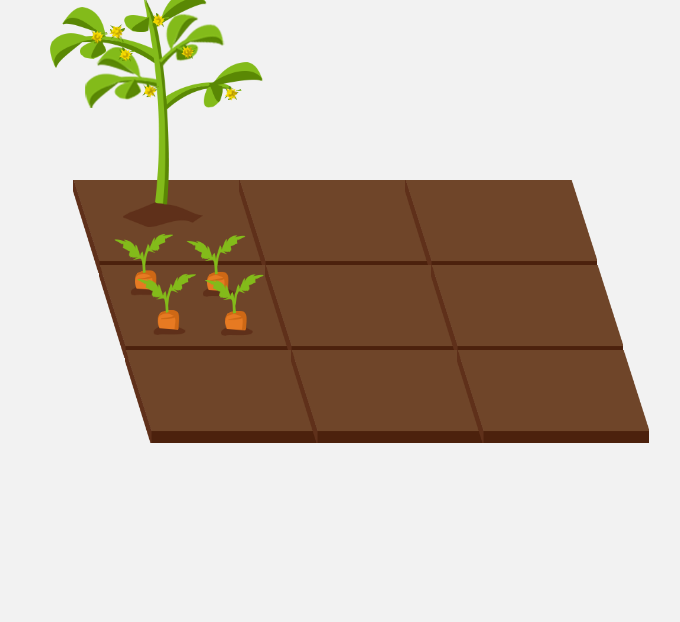
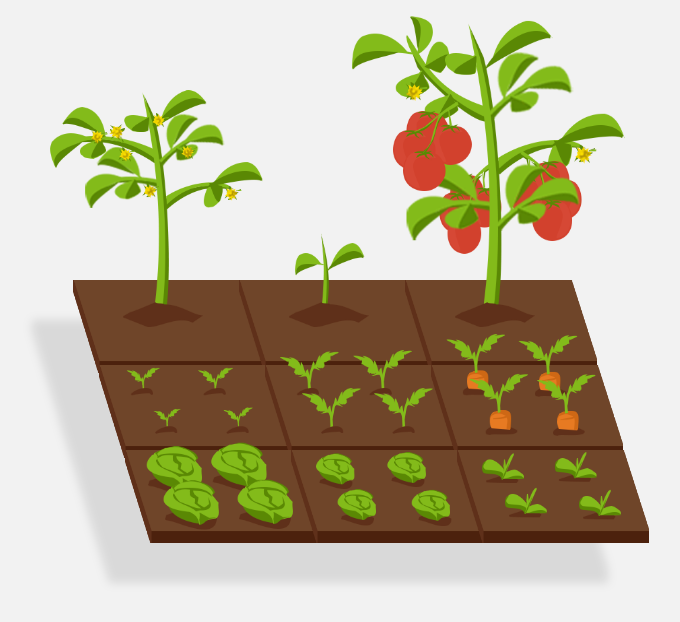
Before and after one commit to Gauthierflichy/PlanToGether, a website: page index.html in a window 1280 px wide. Shown: the whole page, without its empty margins (237-917 px from the left). Drawn offline with nearby package versions, Linux system fonts and the light colour scheme.

Commit message:
ombre ajoutéé

```diff
--- a/index.html
+++ b/index.html
@@ -15,17 +15,48 @@
     <div class="case">
         <img src="img/tomate2.png" class="img_reset" alt="img">
     </div>
-    <div class="case"></div>
-    <div class="case"></div>
+    <div class="case">
+        <img src="img/tomate1.png" class="img_reset" alt="img">
+    </div>
+    <div class="case">
+        <img src="img/tomate3.png" class="img_reset" alt="img">
+
+    </div>
     <div class="case sec_row">
+        <img src="img/carrot1.png" class="img_reset" alt="img">
+
+    </div>
+    <div class="case">
+        <img src="img/carrot2.png" class="img_reset" alt="img">
+
+    </div>
+    <div class="case">
         <img src="img/carrot3.png" class="img_reset" alt="img">
 
     </div>
-    <div class="case"></div>
-    <div class="case"></div>
-    <div class="case thrid_row"></div>
-    <div class="case"></div>
-    <div class="case"></div>
+    <div class="case thrid_row">
+        <img src="img/chou3.png" class="img_reset" alt="img">
+
+    </div>
+    <div class="case">
+        <img src="img/chou2.png" class="img_reset" alt="img">
+    </div>
+    <div class="case">
+        <img src="img/chou1.png" class="img_reset" alt="img">
+    </div>
+
+    <div class="shadow">
+        <div class="case_shadow"></div>
+        <div class="case_shadow"></div>
+        <div class="case_shadow"></div>
+        <div class="case_shadow sec_row"></div>
+        <div class="case_shadow"></div>
+        <div class="case_shadow"></div>
+        <div class="case_shadow thrid_row"></div>
+        <div class="case_shadow"></div>
+        <div class="case_shadow"></div>
+        <!--<div class="case_shadow"></div>-->
+    </div>
 </div>
 
 </body>
--- a/style.css
+++ b/style.css
@@ -13,7 +13,7 @@ body{
     height: 100%;
     /*background: white;*/
     margin: auto;
-    margin-top:200px;
+    margin-top:300px;
 }
 
 .case{
@@ -21,17 +21,18 @@ body{
     background:url(img/terre.png);
     background-size:contain;
     background-repeat:no-repeat;
-    width:32%;
+    width:192px;
     height: 100px;
     overflow:visible;
     margin-left:-30px;
     margin-top:-20px;
+    /*filter: drop-shadow(-41px 40px 5px rgba(1, 1, 1, 0.2));*/
 }
 .sec_row{
-    margin-left:-4px;
+    margin-left:-4px !important
 }
 .thrid_row{
-    margin-left:22px;
+    margin-left:22px !important
 }
 .img_reset{
     text-align: right;
@@ -41,8 +42,33 @@ body{
     width: 404px;
 }
 
+.shadow{
+    max-width:600px;
 
+    position: absolute;
 
+    top: 0;
+    /*height: 100%;*/
+    /*width: 100%;*/
+    margin-top:300px;
+    filter: drop-shadow(-41px 40px 5px rgba(1, 1, 1, 0.1));
+    z-index:-200;
+
+}
+.case_shadow{
+    display:inline-block;
+    background:url(img/terre.png);
+    background-size:contain;
+    background-repeat:no-repeat;
+    width:192px;
+    height: 100px;
+    overflow:visible;
+    margin-left:-30px;
+    margin-top:-20px;
+    /*background: rgba(0, 0, 0, 0.18)*/
+
+;
+}
 input[type=range] {
     box-sizing: border-box;
     font-size: 16px;
```
